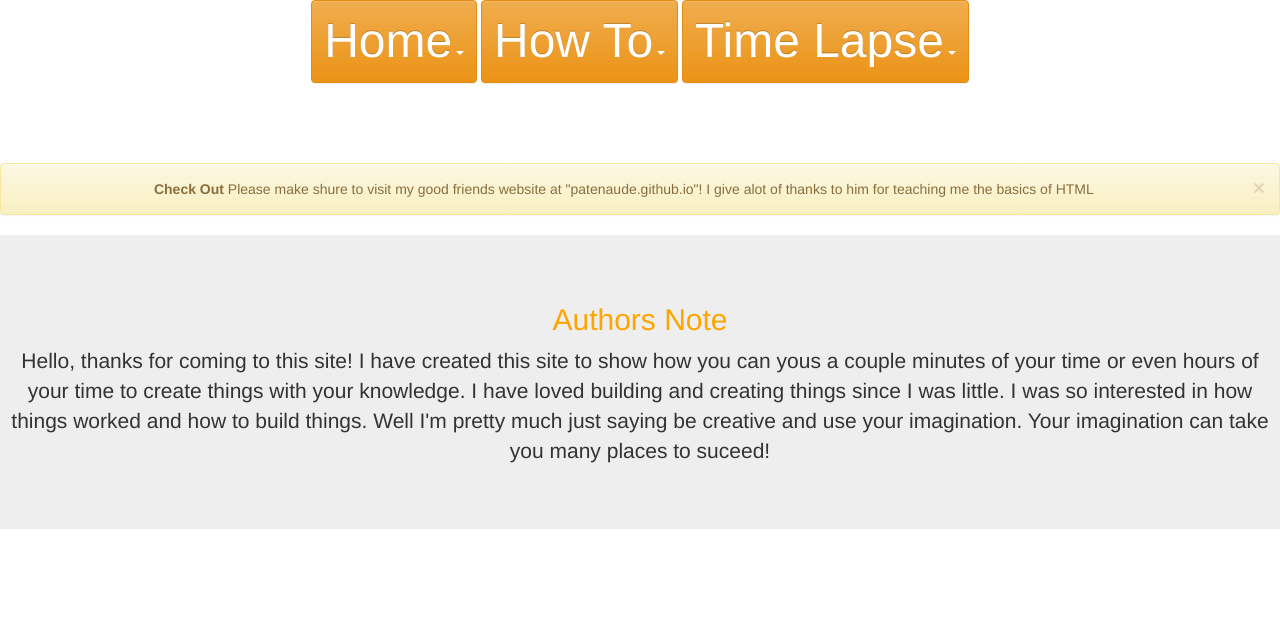
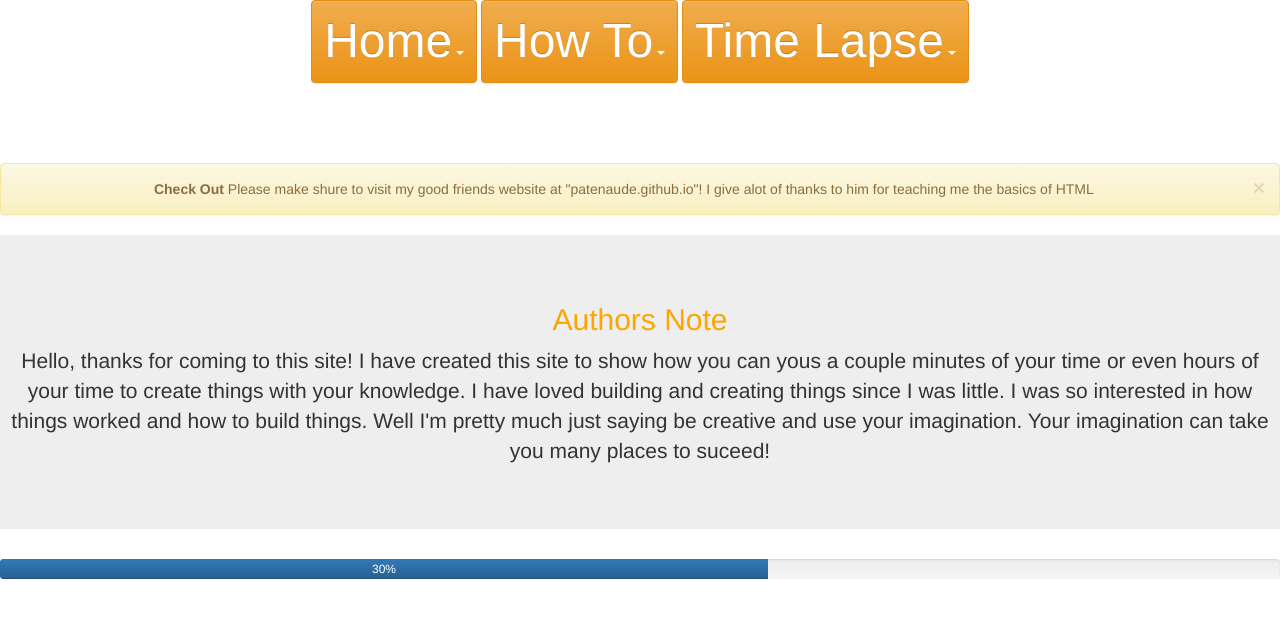
Before and after one commit to Create03/Create03.github.io, a plain HTML site: page index.html in a window 1280 px wide. Drawn offline with nearby package versions, Linux system fonts and the light colour scheme.

Commit message:
Update index.html

```diff
--- a/index.html
+++ b/index.html
@@ -57,6 +57,12 @@
 
 </div>
 
+<div class="progress">
+  <div class="progress-bar" role="progressbar" aria-valuenow="60" aria-valuemin="0" aria-valuemax="100" style="width: 60%;">
+    30%
+  </div>
+</div>
+
 
 
 
```
